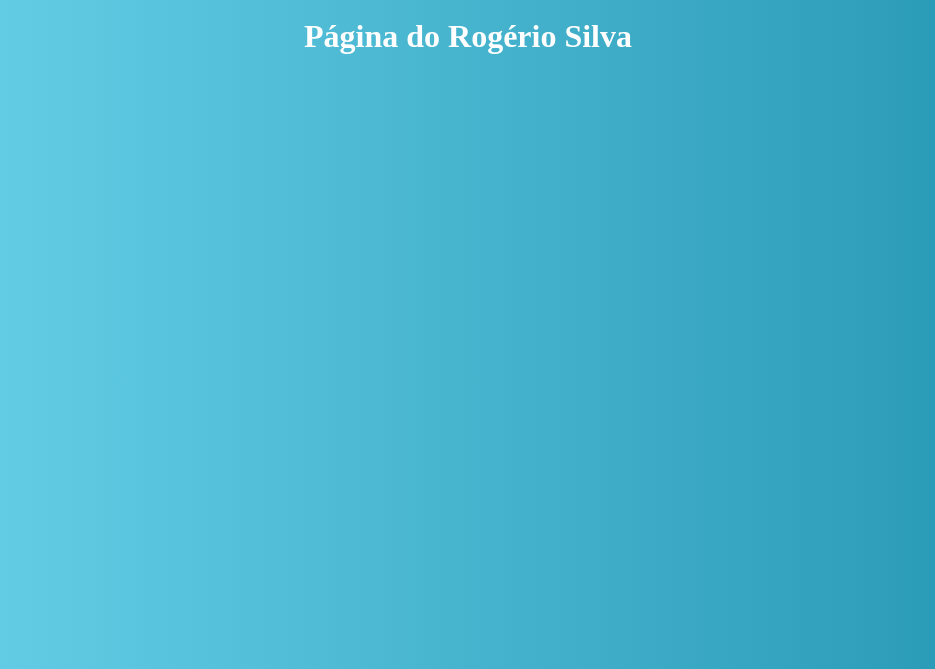
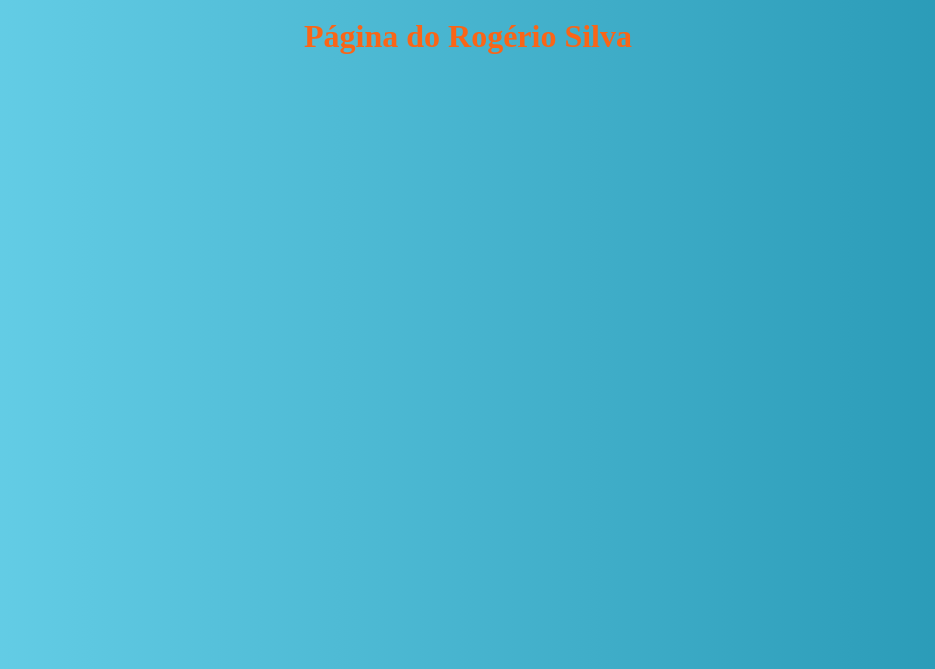
Before and after one commit to rogeriosilva-ifpi/pages, a plain HTML site: page index.html in a window 1280 px wide. Shown: the part 131-800 px from the top of the page, without its empty margins (172-1107 px from the left). Drawn offline with Linux system fonts and the light colour scheme.

Commit message:
Update index.html

```diff
--- a/index.html
+++ b/index.html
@@ -7,7 +7,7 @@
     background: -webkit-linear-gradient(to right, #6dd5ed, #2193b0);  /* Chrome 10-25, Safari 5.1-6 */
     background: linear-gradient(to right, #6dd5ed, #2193b0); /* W3C, IE 10+/ Edge, Firefox 16+, Chrome 26+, Opera 12+, Safari 7+ */
 
-    color: white;
+    color: #FA6517;
     display: flex;
     flex-direction: column;
     align-items: center;
```
